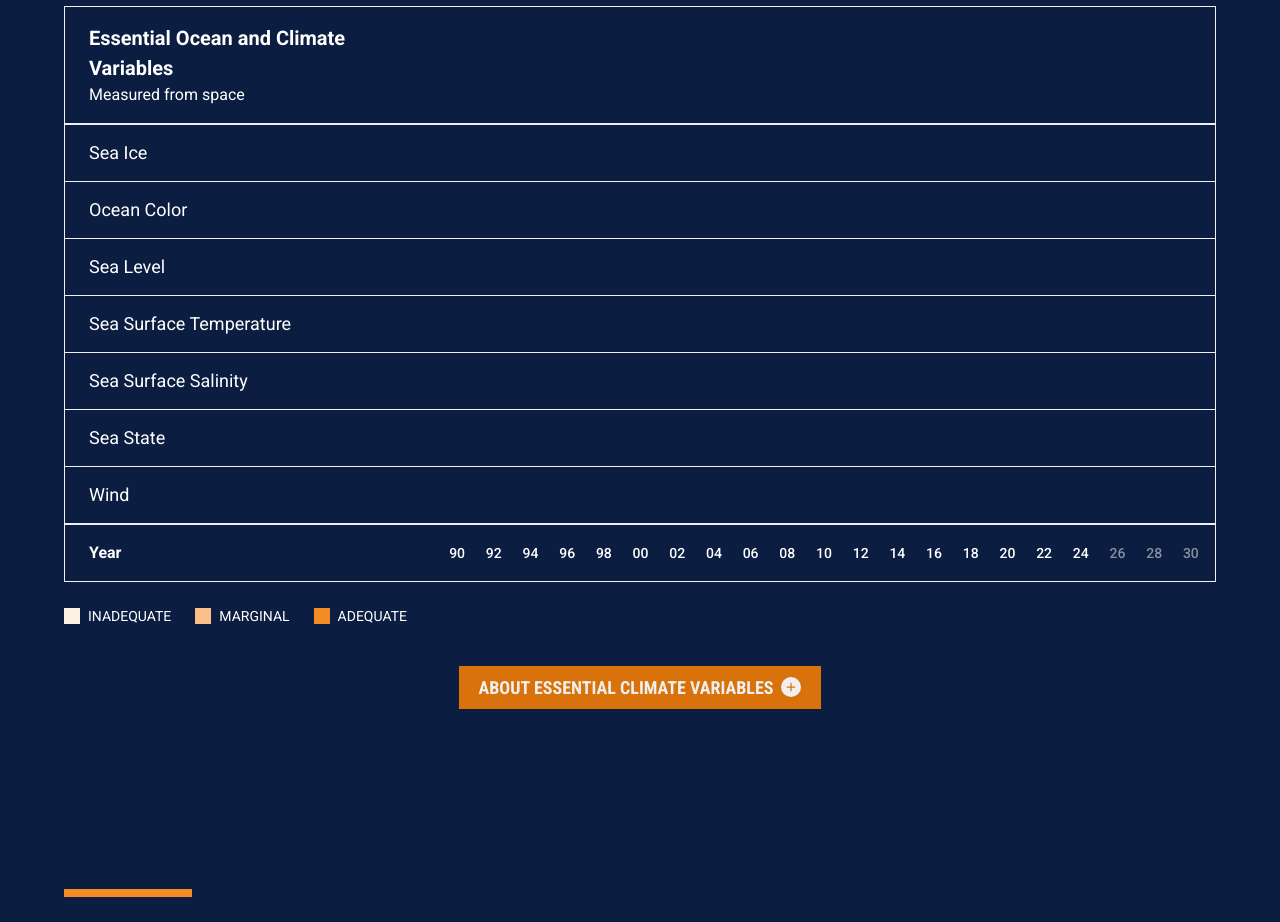
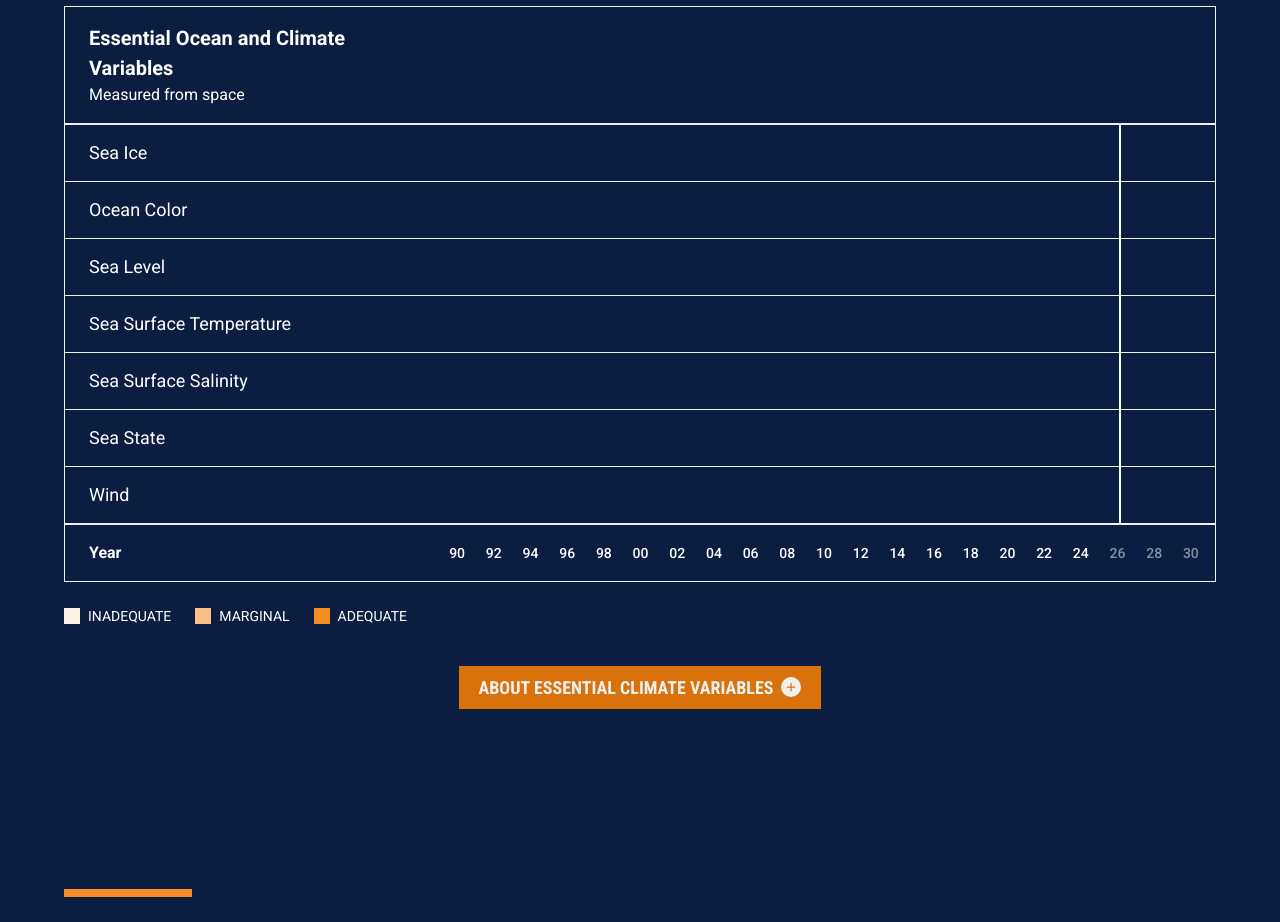
Before and after one commit to OceanOPS/oceanops-report-card, a React (Vite) app: page /#home in a window 1280 px wide. Shown: the part 8340-9262 px from the top of the page. Built offline with nearby package versions, Linux system fonts and the light colour scheme; a web font is replaced by a local one.

Commit message:
Add 2025 year marker line to satellite timeline table
- Add vertical white line at 87.5% position (year 2025)
- Line appears across all variable rows in the timeline
- Helps users identify current year position in the 1990-2030 timeline
- Positioned between 2024 and 2026 markers

```diff
--- a/src/components/SatelliteTable.tsx
+++ b/src/components/SatelliteTable.tsx
@@ -180,6 +180,8 @@ export default function SatelliteTable() {
                       background: 'linear-gradient(to right, #F48B25 0%, #F48B25 90%, #F9BF86 95%, #F9BF86 100%)'
                     }}
                   ></div>
+                  {/* 2025 marker line */}
+                  <div className="absolute top-0 bottom-0 w-0.5 bg-white" style={{ left: '87.5%' }}></div>
                 </div>
               </td>
             </tr>
@@ -198,6 +200,8 @@ export default function SatelliteTable() {
                       background: 'linear-gradient(to right, transparent 0%, transparent 15%, #F9BF86 15%, #F9BF86 20%, #F48B25 23%, #F48B25 66%, #F48B25 66%, #F9BF86 70%, #F9BF86 82%, #F48B25 86%, #F48B25 100%)'
                     }}
                   ></div>
+                  {/* 2025 marker line */}
+                  <div className="absolute top-0 bottom-0 w-0.5 bg-white" style={{ left: '87.5%' }}></div>
                 </div>
               </td>
             </tr>
@@ -216,6 +220,8 @@ export default function SatelliteTable() {
                       background: 'linear-gradient(to right, transparent 0%, transparent 5%, #F48B25 5%, #F48B25 100%)'
                     }}
                   ></div>
+                  {/* 2025 marker line */}
+                  <div className="absolute top-0 bottom-0 w-0.5 bg-white" style={{ left: '87.5%' }}></div>
                 </div>
               </td>
             </tr>
@@ -234,6 +240,8 @@ export default function SatelliteTable() {
                       background: 'linear-gradient(to right, #F48B25 0%, #F48B25 90%, #F9BF86 94%, #F9BF86 100%)'
                     }}
                   ></div>
+                  {/* 2025 marker line */}
+                  <div className="absolute top-0 bottom-0 w-0.5 bg-white" style={{ left: '87.5%' }}></div>
                 </div>
               </td>
             </tr>
@@ -252,6 +260,8 @@ export default function SatelliteTable() {
                       background: 'linear-gradient(to right, transparent 0%, transparent 50%, #F9BF86 50%, #F9BF86 90%, #FEF2E7 92%, #FEF2E7 95%, #F9BF86 97%, #F9BF86 100%)'
                     }}
                   ></div>
+                  {/* 2025 marker line */}
+                  <div className="absolute top-0 bottom-0 w-0.5 bg-white" style={{ left: '87.5%' }}></div>
                 </div>
               </td>
             </tr>
@@ -270,6 +280,8 @@ export default function SatelliteTable() {
                       background: 'linear-gradient(to right, transparent 0%, transparent 5%, #F9BF86 5%, #F9BF86 100%)'
                     }}
                   ></div>
+                  {/* 2025 marker line */}
+                  <div className="absolute top-0 bottom-0 w-0.5 bg-white" style={{ left: '87.5%' }}></div>
                 </div>
               </td>
             </tr>
@@ -288,6 +300,8 @@ export default function SatelliteTable() {
                       background: 'linear-gradient(to right, #FEF2E7 0%, #FEF2E7 30%, #F9BF86 35%, #F9BF86 100%)'
                     }}
                   ></div>
+                  {/* 2025 marker line */}
+                  <div className="absolute top-0 bottom-0 w-0.5 bg-white" style={{ left: '87.5%' }}></div>
                 </div>
               </td>
             </tr>
```
